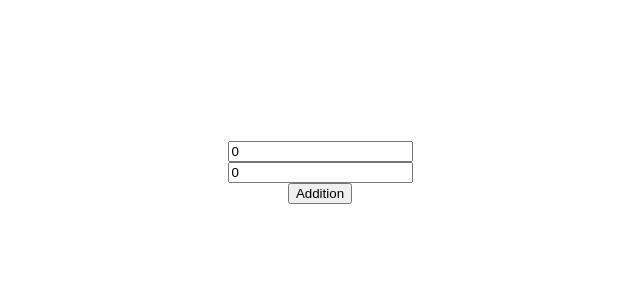
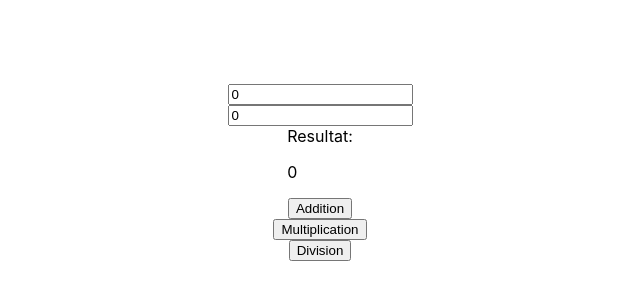
Before and after one commit to disco07/nextjs-jest-cypress-playwright, a Next.js app: page / in a window 1280 px wide. Shown: the part 228-528 px from the top of the page, without its empty margins (320-960 px from the left). Built offline with nearby package versions, Linux system fonts and the light colour scheme.

Commit message:
basic code finish

```diff
--- a/components/Button.tsx
+++ b/components/Button.tsx
@@ -1,7 +1,7 @@
-import React from 'react';
+import React, {BaseSyntheticEvent} from 'react';
 
 interface IButton {
-    onClick?: () => void;
+    onClick?: (e: BaseSyntheticEvent) => void;
     children: JSX.Element | string;
 }
 
--- a/components/Fields.tsx
+++ b/components/Fields.tsx
@@ -1,11 +1,11 @@
-import React from 'react';
+import React, {BaseSyntheticEvent} from 'react';
 
 interface IFields {
     type?: string;
     name?: string;
     value?: number;
     placeholder?: string;
-    handleChange?: (e: any) => void;
+    handleChange?: (e: BaseSyntheticEvent) => void;
 }
 
 const Fields = ({type, name, value, placeholder, handleChange}: IFields) => {
--- a/pages/index.tsx
+++ b/pages/index.tsx
@@ -3,22 +3,31 @@ import Head from 'next/head'
 import styles from '../styles/Home.module.css'
 import Fields from "../components/Fields";
 import Button from "../components/Button";
-import {useState} from "react";
+import {BaseSyntheticEvent, useEffect, useState} from "react";
 
 const Home: NextPage = () => {
-    const [value, setValue] = useState({
+    const [values, setValues] = useState({
         number1: 0,
         number2: 0,
     });
+    const [finalResult, setFinalResult] = useState(0)
 
-    const handleChange = (e: any) => {
+    const handleChange = (e: BaseSyntheticEvent) => {
         const name = e.target.name;
-        const value = e.target.value;
-        setValue({...value, [name]: value})
+        const value = parseFloat(e.target.value);
+        setValues({...values, [name]: value})
     }
 
-    const onSubmit = () => {
-        console.log(value)
+    const onSubmit = (e: BaseSyntheticEvent) => {
+        let result: number = 0;
+        if (e.target.innerHTML === "Addition") {
+            result = values.number1 + values.number2
+        } else if (e.target.innerHTML === "Multiplication") {
+            result = values.number1 * values.number2
+        } else if (e.target.innerHTML === "Division") {
+            result = values.number1 / values.number2
+        }
+        setFinalResult(result)
     }
 
     return (
@@ -29,11 +38,14 @@ const Home: NextPage = () => {
                 <link rel="icon" href="/favicon.ico"/>
             </Head>
             <div className={styles.main}>
-                <Fields type="number" placeholder="Enter a number" name="number1" value={value.number1}
+                <Fields type="number" placeholder="Enter a number" name="number1" value={values.number1}
                         handleChange={handleChange}/>
-                <Fields type="number" placeholder="Enter a number" name="number2" value={value.number2}
+                <Fields type="number" placeholder="Enter a number" name="number2" value={values.number2}
                         handleChange={handleChange}/>
+                <span>Resultat: <p className="result">{finalResult}</p></span>
                 <Button onClick={onSubmit}>Addition</Button>
+                <Button onClick={onSubmit}>Multiplication</Button>
+                <Button onClick={onSubmit}>Division</Button>
             </div>
         </div>
     )
```
